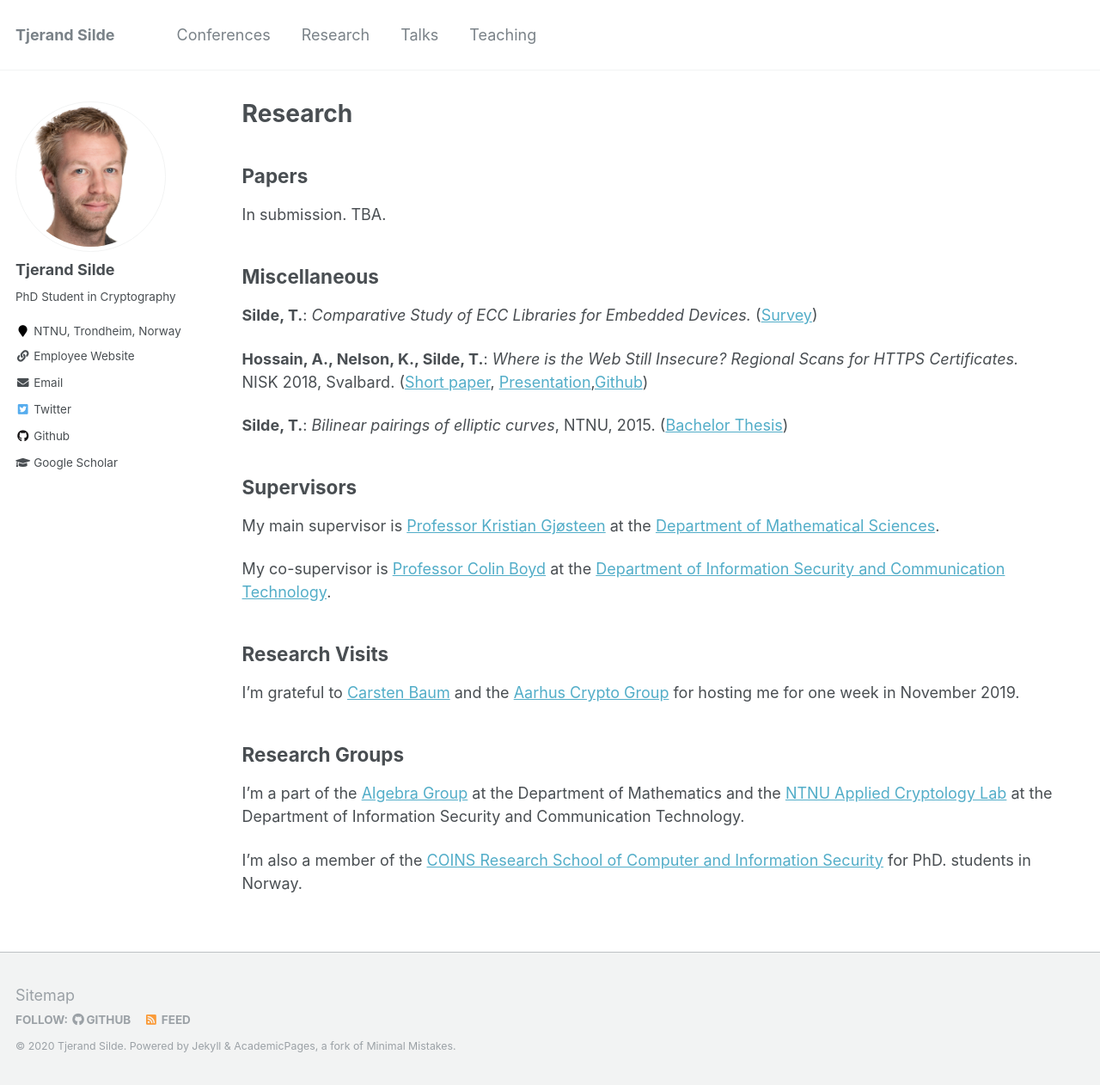
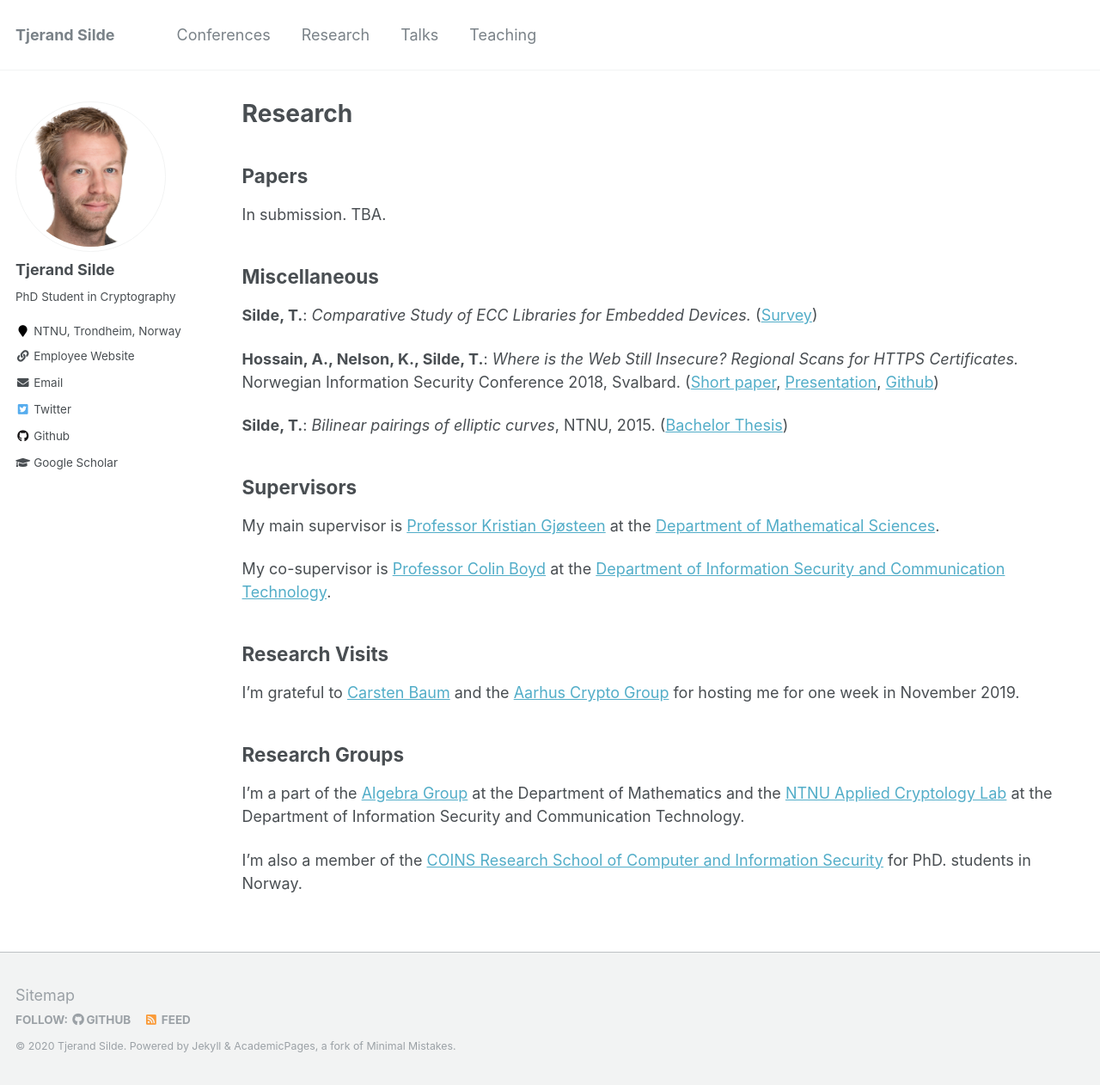
Before and after one commit to tjesi/tjesi.github.io, a Jekyll site: the page built from _pages/research.md, in a window 1280 px wide and 1262 px high. Shown: the whole window at 86% size. Built offline with Jekyll 4.4.1, drawn with Linux system fonts in a browser that asks for light colours.

Commit message:
Update research.md

```diff
--- a/_pages/research.md
+++ b/_pages/research.md
@@ -14,7 +14,7 @@ In submission. TBA.
 **Silde, T.**: _Comparative Study of ECC Libraries for Embedded Devices._ ([Survey](https://tjerandsilde.no/files/Comparative-Study-of-ECC-Libraries-for-Embedded-Devices.pdf))
 
 **Hossain, A., Nelson, K.,  Silde, T.**: _Where is the Web Still Insecure? Regional Scans for HTTPS Certificates._
-NISK 2018, Svalbard. ([Short paper](https://tjerandsilde.no/files/Where_is_the_web_still_insecure__Regional_scans_for_HTTPS_certificates.pdf), [Presentation](https://tjerandsilde.no/files/NISK_presentation.pdf),[Github](https://github.com/tjesi/security-scan))
+Norwegian Information Security Conference 2018, Svalbard. ([Short paper](https://tjerandsilde.no/files/Where_is_the_web_still_insecure__Regional_scans_for_HTTPS_certificates.pdf), [Presentation](https://tjerandsilde.no/files/NISK_presentation.pdf), [Github](https://github.com/tjesi/security-scan))
 
 **Silde, T.**: _Bilinear pairings of elliptic curves_, NTNU, 2015. ([Bachelor Thesis](https://tjerandsilde.no/files/Bachelor_Thesis.pdf))
 
```
